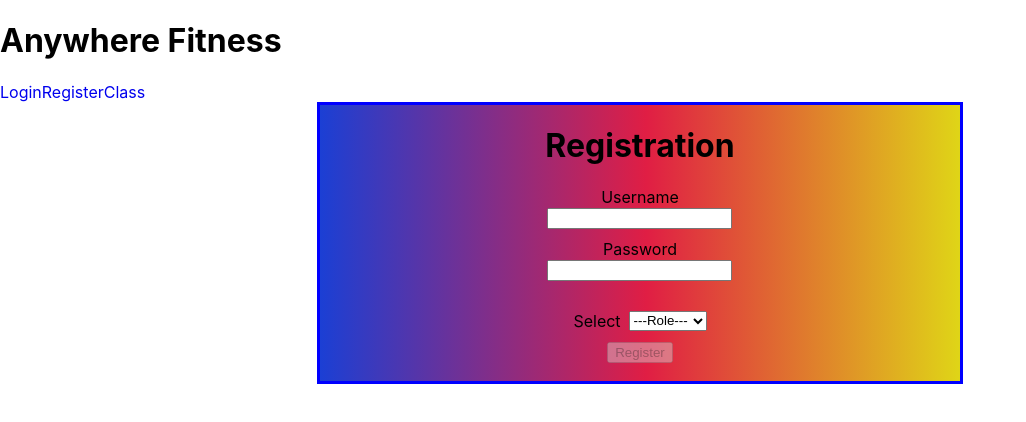
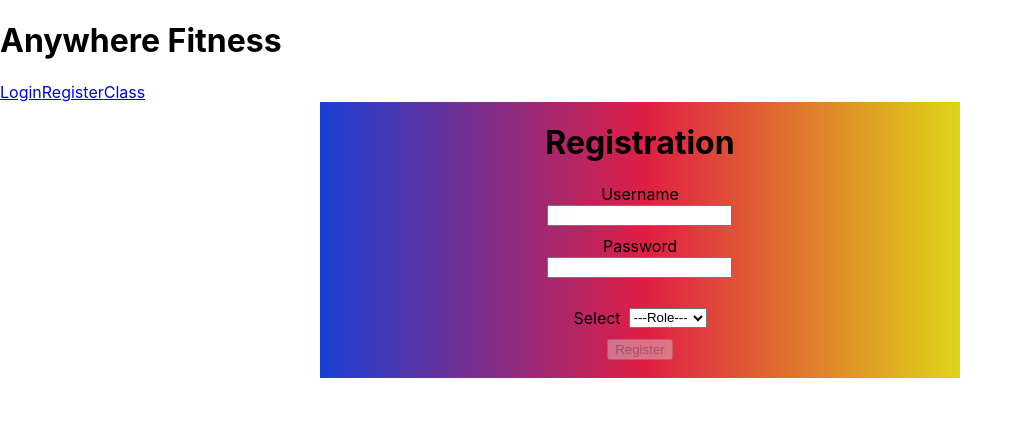
Before and after one commit to anywhere-fitness-bloomtech/anywhere-fitness-frontend, a React (Create React App) app: page /register in a window 1280 px wide. Shown: the top 422 px of the page, without its empty margins (0-1026 px from the left). Built offline with nearby package versions, Linux system fonts and the light colour scheme.

Commit message:
registration and login

```diff
--- a/src/index.css
+++ b/src/index.css
@@ -11,7 +11,7 @@ body {
 /* registration style */
 
 .register-container{
-  border: blue solid;
+  /* border: blue solid; */
   display: flex;
   justify-content: center;
   text-align: center;
@@ -68,7 +68,7 @@ padding-top: 10px;
 
 
 .login-container{
-  border: blue solid;
+  /* border: blue solid; */
   display: flex;
   justify-content: center;
   text-align: center;
@@ -84,6 +84,6 @@ background: linear-gradient(90deg, rgba(27,63,212,1) 0%, rgba(224,30,68,1) 51%,
 }
 
 
-a {
+/* a {
   text-decoration: none;
-}
+} */
```
